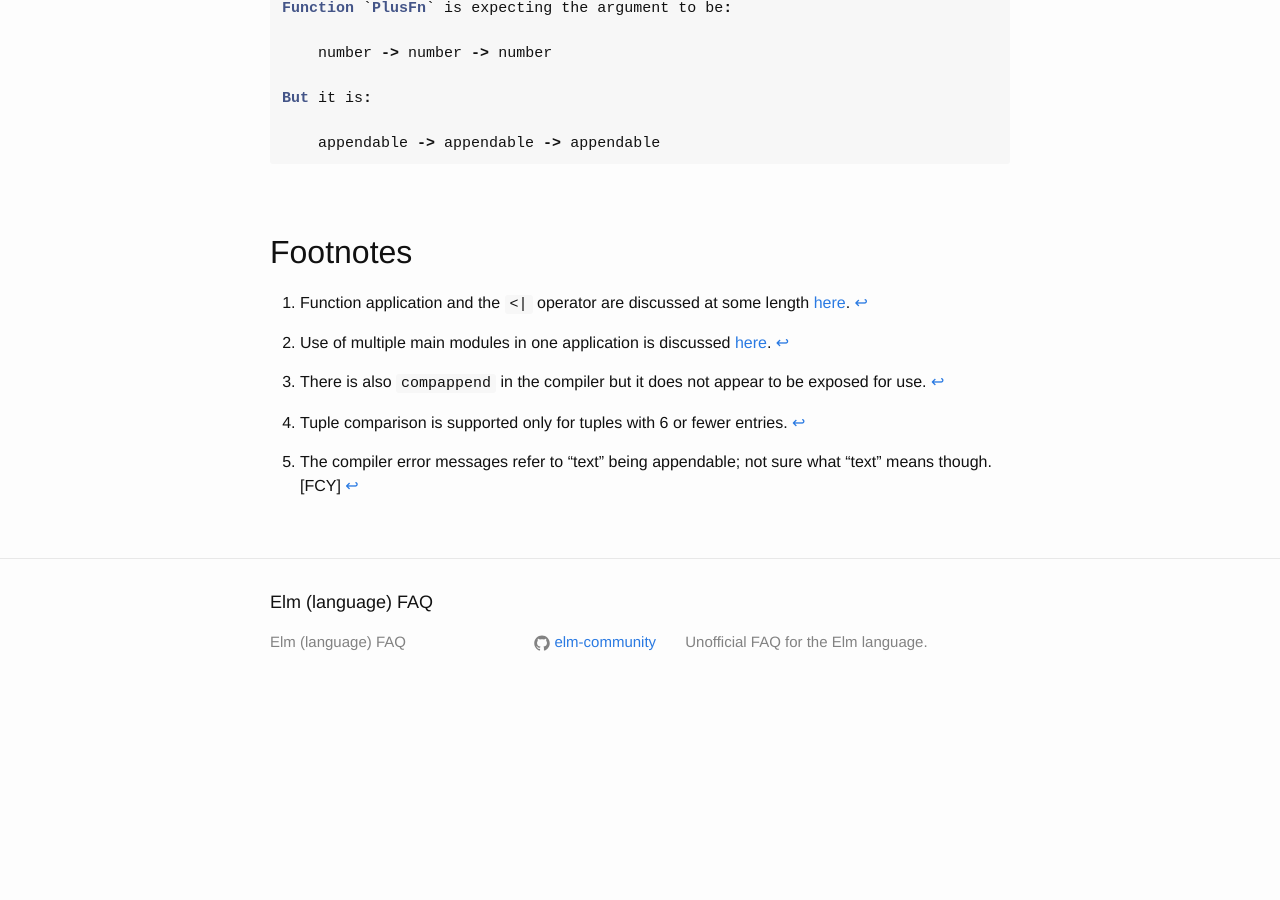
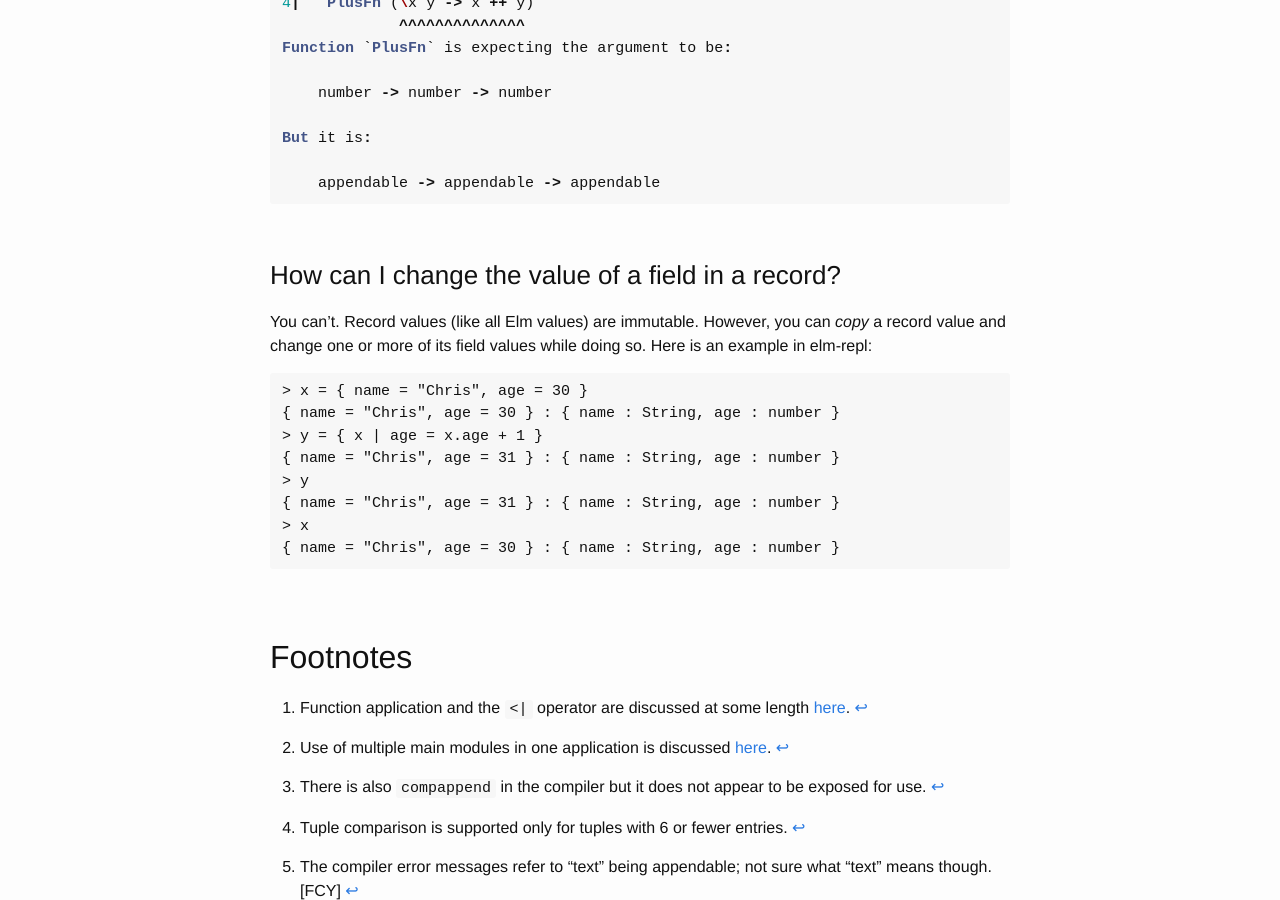
Before and after one commit to gunnarahlberg/elm-faq, a Jekyll site: the page built from index.md, in a window 1280 px wide and 900 px high, scrolled down 10516 px. Built offline with Jekyll 4.4.1, drawn with Linux system fonts in a browser that asks for light colours; before the commit the page ends 11229 px from its top, so only the background shows below that; some of the changed text lies outside the part shown.

Commit message:
Record fields are immutable

````diff
--- a/index.md
+++ b/index.md
@@ -390,4 +390,20 @@ But it is:
     appendable -> appendable -> appendable
 ```
 
+### How can I change the value of a field in a record?
+
+You can't. Record values (like all Elm values) are immutable. However, you can
+*copy* a record value and change one or more of its field values while doing so. Here is an example in elm-repl:
+
+```
+> x = { name = "Chris", age = 30 }
+{ name = "Chris", age = 30 } : { name : String, age : number }
+> y = { x | age = x.age + 1 }
+{ name = "Chris", age = 31 } : { name : String, age : number }
+> y
+{ name = "Chris", age = 31 } : { name : String, age : number }
+> x
+{ name = "Chris", age = 30 } : { name : String, age : number }
+```
+
 ## Footnotes
````
